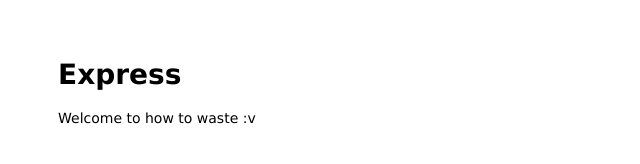
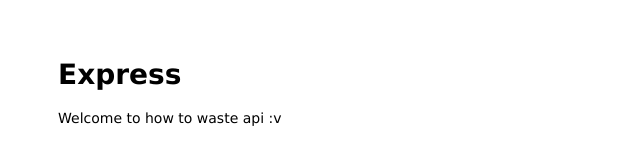
Before and after one commit to DouglasHdezT/HowToWaste-API, a website: page public/index.html in a window 1280 px wide. Shown: the full height of the page, 0-640 px from the left. Drawn offline with Linux system fonts and the light colour scheme.

Commit message:
Test: Webhook

```diff
--- a/public/index.html
+++ b/public/index.html
@@ -7,7 +7,7 @@
 
 <body>
   <h1>Express</h1>
-  <p>Welcome to how to waste :v</p>
+  <p>Welcome to how to waste api :v</p>
 </body>
 
 </html>
```
